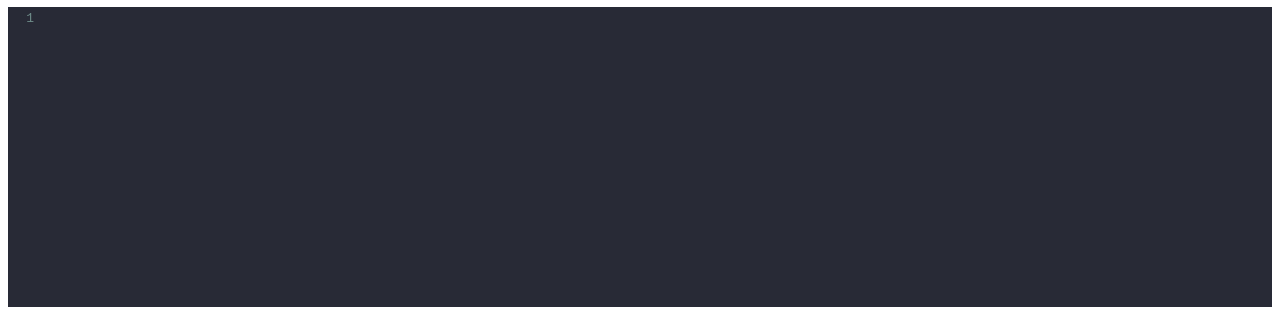
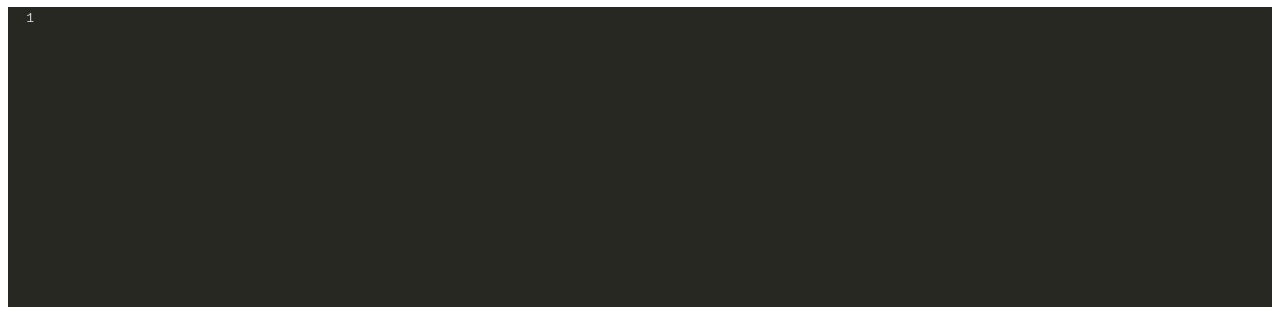
Before and after one commit to Maxix25/text-editor, a plain HTML site: page index.html in a window 1280 px wide. Shown: the part 73-395 px from the top of the page. Drawn offline with Linux system fonts and the light colour scheme.

Commit message:
Add monokai theme

```diff
--- a/index.html
+++ b/index.html
@@ -7,7 +7,7 @@
 	<script  type="text/javascript" src="codemirror/mode/xml/xml.js"></script>
 	<script src="codemirror/mode/python/python.js"></script>
 	<script src="codemirror/addon/edit/closetag.js"></script>
-	<link rel="stylesheet" href="codemirror/theme/dracula.css">
+	<link rel="stylesheet" href="codemirror/theme/monokai.css">
 
 </head>
 <body>
--- a/main.js
+++ b/main.js
@@ -1,11 +1,11 @@
 const pythonEditor = CodeMirror.fromTextArea(document.getElementById("python"),{
 	mode: "python",
 	lineNumbers:true,
-	theme:"dracula"
+	theme:"monokai"
 });
 const htmlEditor = CodeMirror.fromTextArea(document.getElementById("html"), {
 	mode:"xml",
 	lineNumbers:true,
-	theme:"dracula",
+	theme:"monokai",
 	autoCloseTags:true
 })
```
